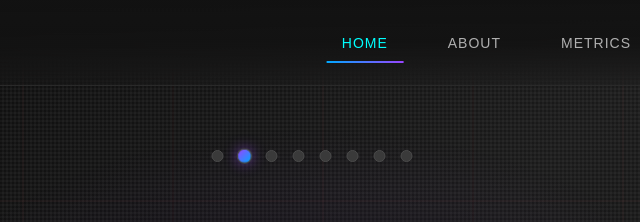
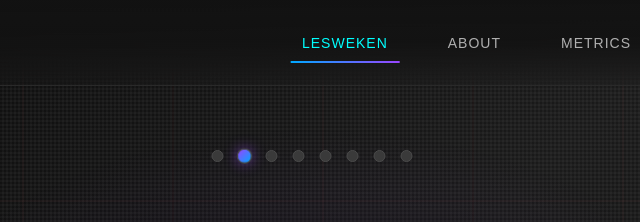
Before and after one commit to NagelsJ/projectdocs, a plain HTML site: page index.html in a window 1280 px wide. Shown: the top 222 px of the page, 328-968 px from the left. Drawn offline with Linux system fonts and the light colour scheme.

Commit message:
Add files via upload

```diff
--- a/index.html
+++ b/index.html
@@ -42,7 +42,7 @@ https://templatemo.com/tm-600-prism-flux
             </a>
 
             <ul class="nav-menu" id="navMenu">
-                <li><a href="#home" class="nav-link active">Home</a></li>
+                <li><a href="#home" class="nav-link active">Lesweken</a></li>
                 <li><a href="#about" class="nav-link">About</a></li>
                 <li><a href="#stats" class="nav-link">Metrics</a></li>
                 <li><a href="#skills" class="nav-link">Arsenal</a></li>
```
